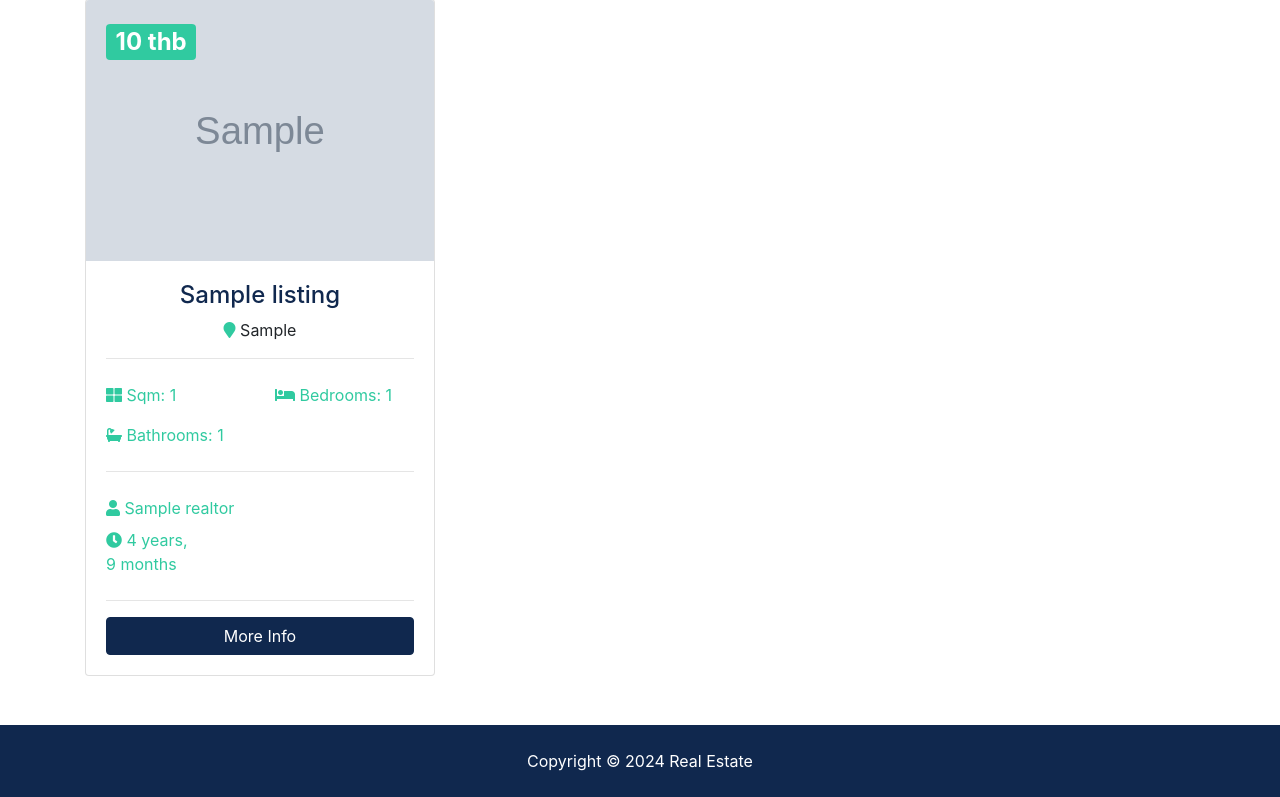
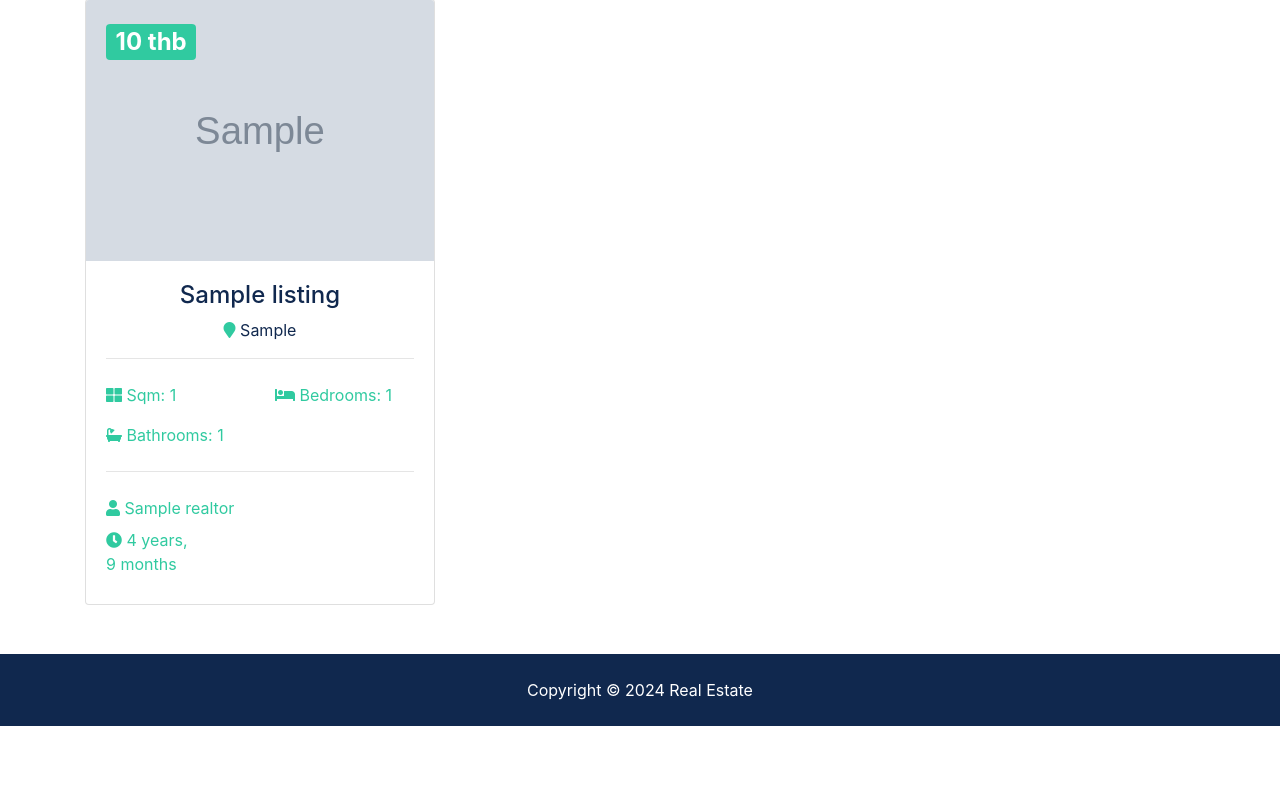
Before and after one commit to ludwig300/Real-Estate-Django-Web-App-master, a Django app: page /en/listings/ in a window 1280 px wide. Shown: the part 484-1281 px from the top of the page. After the commit the page ends 1210 px from the top, so only its background shows below. Run offline with Django 3.2, Linux system fonts and the light colour scheme; tables that the repository leaves empty hold one stand-in row (values such as "Sample post"); grey boxes marked "Sample" are stand-in pictures; parts of the project's set-up code (start-up, migrations or seed data) failed here and were passed over; some libraries are stand-ins or nearby versions.

Commit message:
fix card

```diff
--- a/templates/listings/listings.html
+++ b/templates/listings/listings.html
@@ -37,6 +37,7 @@
         {% if listings %}
           {% for listing in listings %}
           <div class="col-md-6 col-lg-4 mb-4">
+            <a href="{% url 'listing' listing.id %}" class="card-link">  <!-- Добавляем ссылку вокруг карточки -->
               <div class="card listing-preview">
                 <img class="card-img-top" src="{{ listing.photo_main.url }}" alt="Property Image">
                 <div class="card-img-overlay">
@@ -48,33 +49,38 @@
                   <div class="listing-heading text-center">
                     <h4 class="text-primary">{{ listing.title }}</h4>
                     <p>
-                      <i class="fas fa-map-marker text-secondary"></i> {{ listing.city }} </p>
+                      <i class="fas fa-map-marker text-secondary"></i> {{ listing.city }}
+                    </p>
                   </div>
                   <hr>
                   <div class="row py-2 text-secondary">
                     <div class="col-6">
-                      <i class="fas fa-th-large"></i> {% trans "Sqm:" %} {{ listing.sqm }}</div>
+                      <i class="fas fa-th-large"></i> {% trans "Sqm:" %} {{ listing.sqm }}
+                    </div>
                     <div class="col-6">
-                      <i class="fas fa-bed"></i> {% trans "Bedrooms:" %} {{ listing.bedrooms }}</div>
+                      <i class="fas fa-bed"></i> {% trans "Bedrooms:" %} {{ listing.bedrooms }}
+                    </div>
                   </div>
                   <div class="row py-2 text-secondary">
                     <div class="col-6">
-                      <i class="fas fa-bath"></i> {% trans "Bathrooms:" %} {{ listing.bathrooms }}</div>
+                      <i class="fas fa-bath"></i> {% trans "Bathrooms:" %} {{ listing.bathrooms }}
+                    </div>
                   </div>
                   <hr>
                   <div class="row py-2 text-secondary">
                     <div class="col-12">
-                      <i class="fas fa-user"></i> {{ listing.realtor }}</div>
+                      <i class="fas fa-user"></i> {{ listing.realtor }}
+                    </div>
                   </div>
                   <div class="row text-secondary pb-2">
                     <div class="col-6">
-                      <i class="fas fa-clock"></i> {{ listing.list_date | timesince }}</div>
+                      <i class="fas fa-clock"></i> {{ listing.list_date | timesince }}
+                    </div>
                   </div>
-                  <hr>
-                  <a href="{% url 'listing' listing.id %}" class="btn btn-primary btn-block">{% trans "More Info" %}</a>
                 </div>
               </div>
-            </div>
+            </a>
+          </div>
           {% endfor %}
         {% else %}
           <div class="col-md-12">
@@ -82,6 +88,9 @@
           </div>
         {% endif %}
       </div>
+    </div>
+  </section>
+
 
       <!-- Pagination -->
       <div class="row">
```
Also changed, not shown: realestate/static/css/style.css (line endings or trailing spaces).
